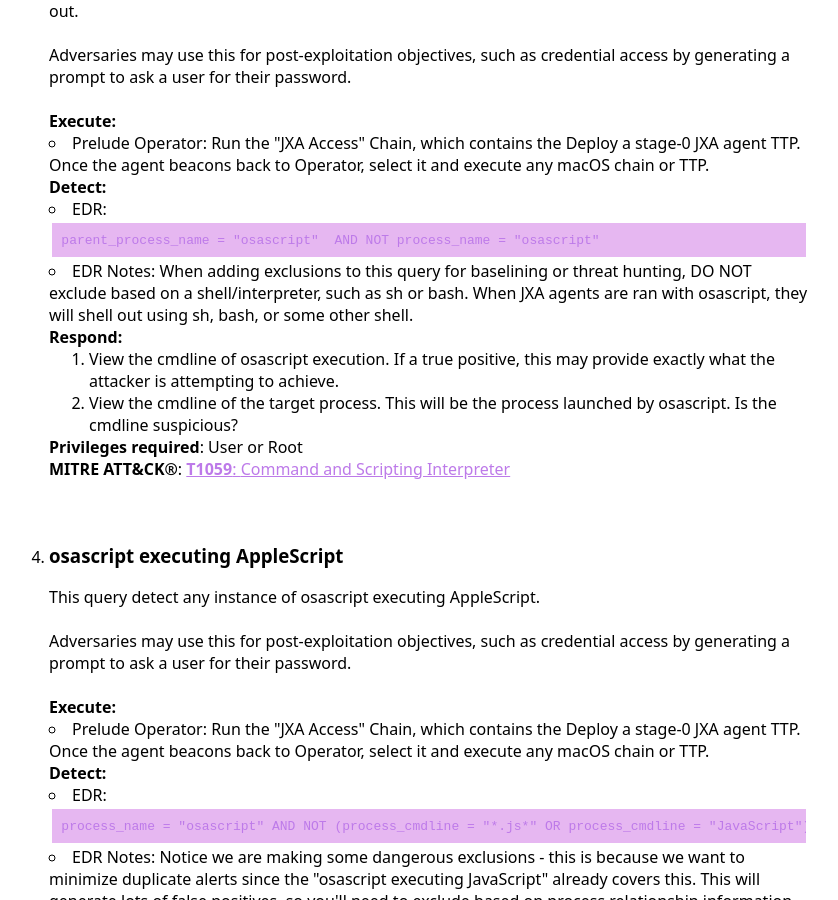
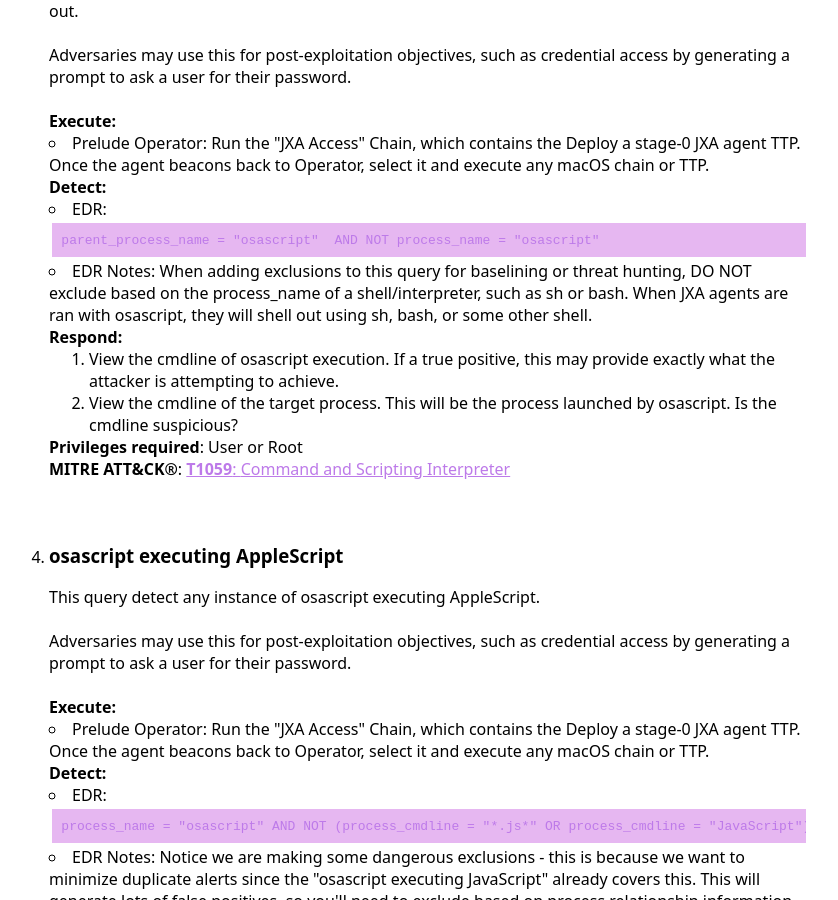
Before and after one commit to iThreatopedia/iThreatopedia.github.io, a Jekyll site: the page built from _iThreatopedia/macOS/osascript.md, in a window 1280 px wide and 900 px high, scrolled down 1650 px. Shown: the whole window, without its empty margins (231-1069 px from the left). Built offline with Jekyll 4.4.1, drawn with Linux system fonts in a browser that asks for light colours.

Commit message:
quick fix in osascript shelling out query

```diff
--- a/_iThreatopedia/macOS/osascript.md
+++ b/_iThreatopedia/macOS/osascript.md
@@ -66,7 +66,7 @@ Commands:
       - Prelude Operator: Run the "JXA Access" Chain, which contains the Deploy a stage-0 JXA agent TTP. Once the agent beacons back to Operator, select it and execute any macOS chain or TTP.
     Detect:
       - EDR: parent_process_name = "osascript"  AND NOT process_name = "osascript"
-      - EDR Notes: When adding exclusions to this query for baselining or threat hunting, DO NOT exclude based on a shell/interpreter, such as sh or bash. When JXA agents are ran with osascript, they will shell out using sh, bash, or some other shell.
+      - EDR Notes: When adding exclusions to this query for baselining or threat hunting, DO NOT exclude based on the process_name of a shell/interpreter, such as sh or bash. When JXA agents are ran with osascript, they will shell out using sh, bash, or some other shell.
     Respond:
       - Step: View the cmdline of osascript execution. If a true positive, this may provide exactly what the attacker is attempting to achieve.
       - Step: View the cmdline of the target process. This will be the process launched by osascript. Is the cmdline suspicious?
```
